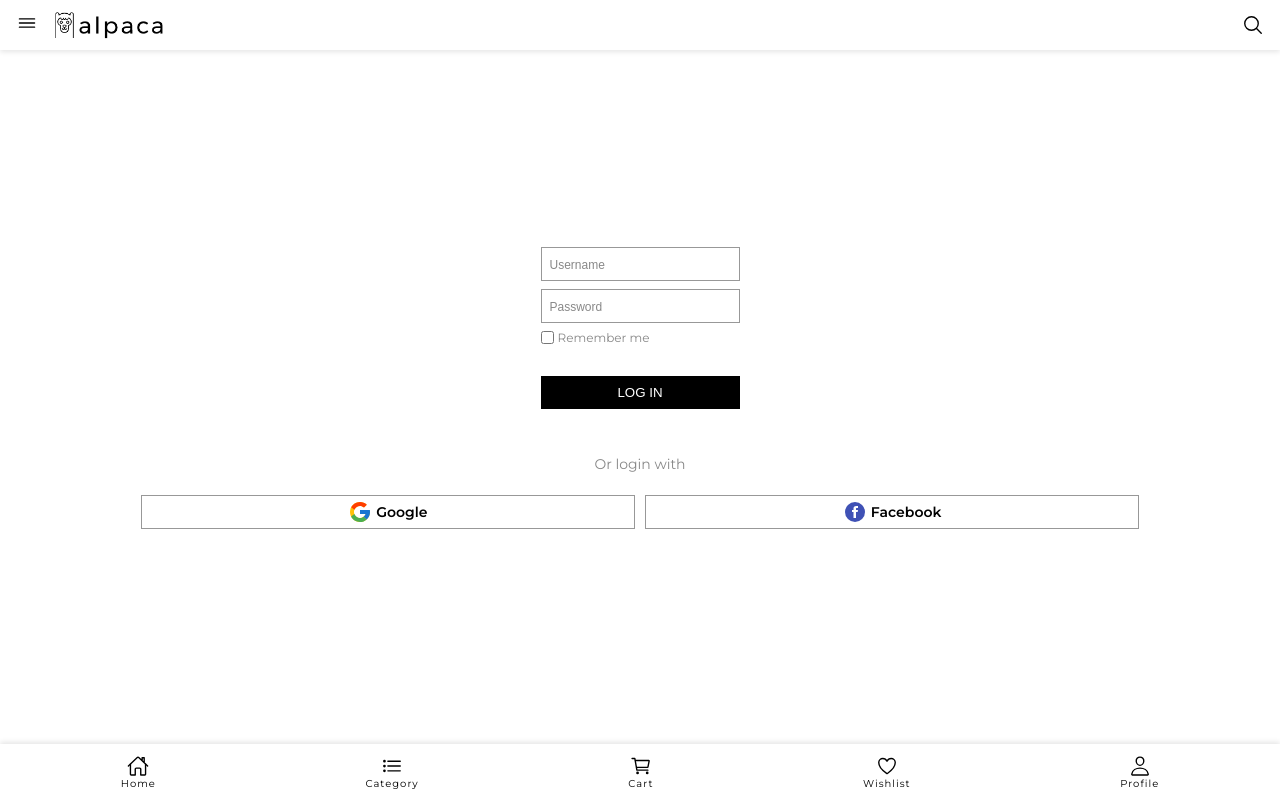
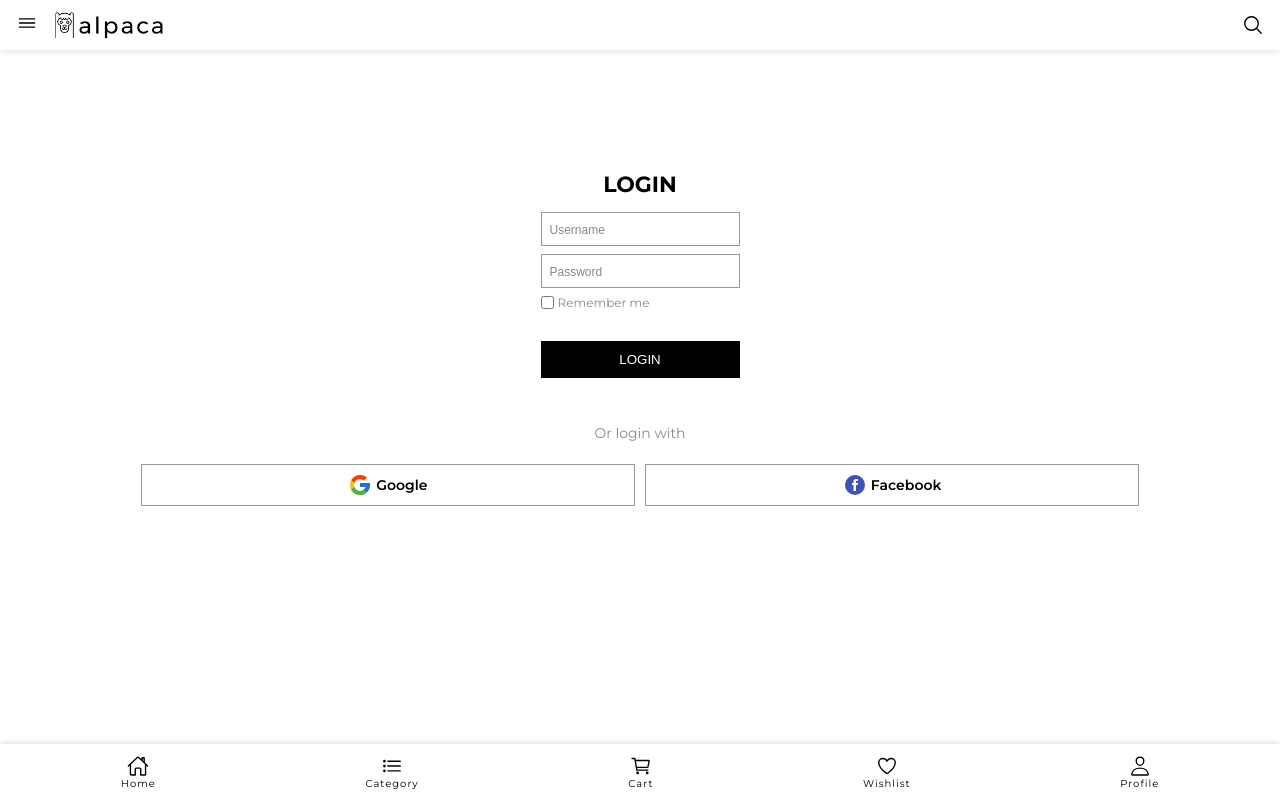
Before and after one commit to aldi-milano/alpaca-store, a React (Create React App) app: page /profile in a window 1280 px wide. Built offline with nearby package versions, Linux system fonts and the light colour scheme; no server answers.

Commit message:
little change

```diff
--- a/src/App.js
+++ b/src/App.js
@@ -43,6 +43,7 @@ function App() {
         products.forEach(prod => (prod.wishlist = false));
         setState({ ...state, products, users });
         console.log(products);
+        console.log(users);
       })();
     } catch (err) {
       console.log(err);
--- a/src/components/pages/profile/visitor/Visitor.js
+++ b/src/components/pages/profile/visitor/Visitor.js
@@ -6,6 +6,7 @@ import facebook from '../../../../assets/icon/icons8-facebook-circled.svg';
 function Visitor() {
   return (
     <div className='visitor'>
+      <h2>LOGIN</h2>
       <div className='visitor__container'>
         <div className='visitor__form'>
           <form>
@@ -27,7 +28,7 @@ function Visitor() {
                 Remember me
               </label>
             </div>
-            <button className='visitor__btn'>LOG IN</button>
+            <button className='visitor__btn'>LOGIN</button>
           </form>
         </div>
         <div className='visitor__otherLogin'>
--- a/src/components/pages/profile/visitor/visitor.scss
+++ b/src/components/pages/profile/visitor/visitor.scss
@@ -2,8 +2,9 @@
 
 .visitor {
   margin: u.rem(60) 0 u.rem(65);
-  height: 100vh - 20;
+  height: 100vh - 30;
   @include u.flex();
+  flex-direction: column;
   width: 100%;
 
   .visitor__container {
@@ -48,7 +49,7 @@
 
       .visitor__btn {
         border: solid 1px #000;
-        padding: 8px 8px;
+        padding: 10px 8px;
         color: #fff;
         background-color: #000;
         width: 100%;
@@ -77,7 +78,7 @@
           @include u.flex();
           gap: 4px;
           border: solid 1px rgba(85, 85, 85, 0.605);
-          padding: 4px 0;
+          padding: 8px 0;
           cursor: pointer;
 
           img {
```
